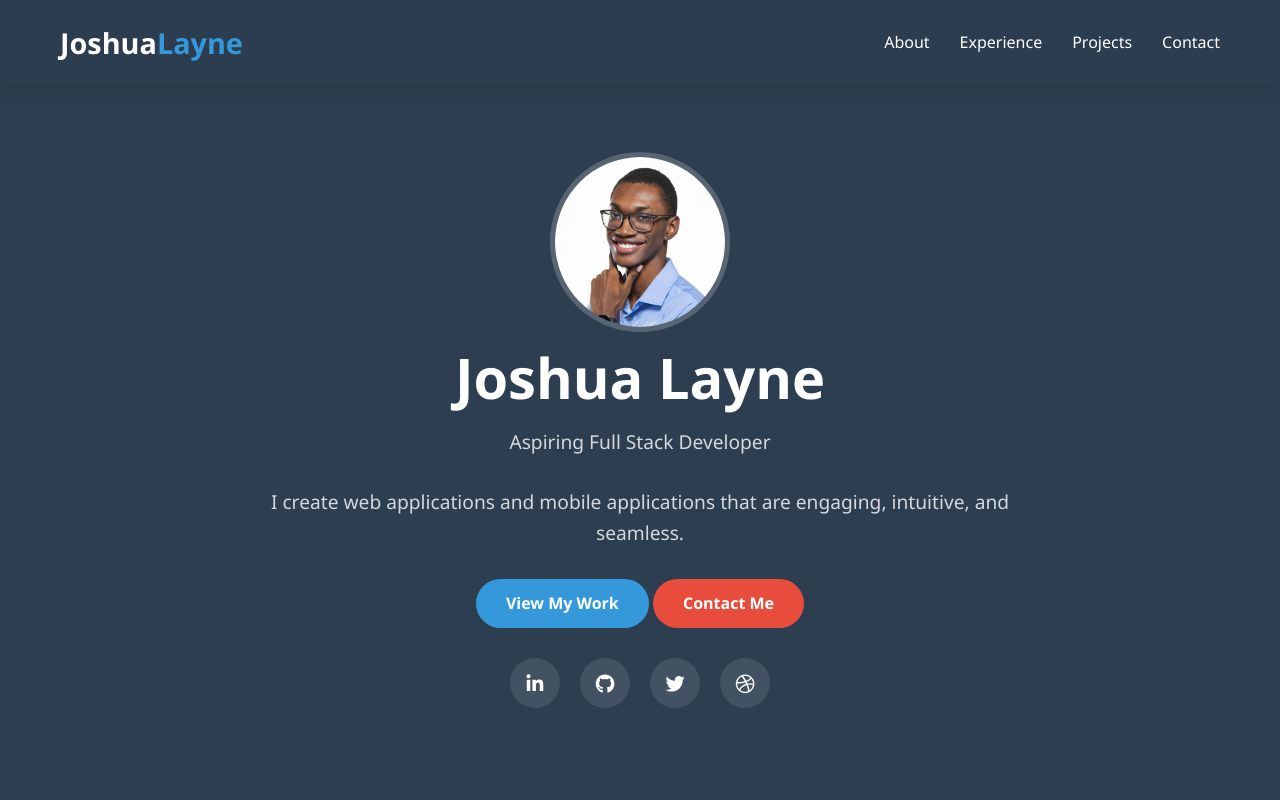
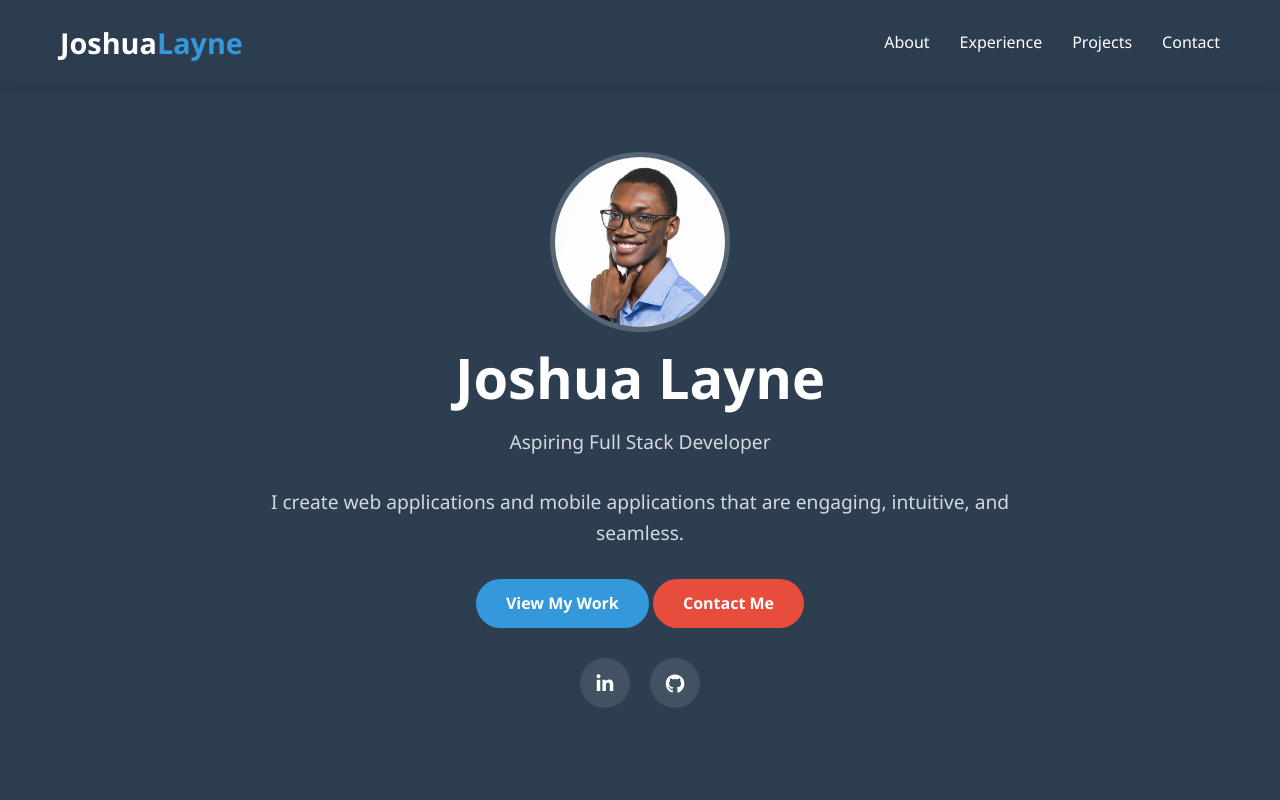
Before and after one commit to jlayne246/joshua-portfolio, a plain HTML site: page index.html in a window 1280 px wide. Shown: the top 800 px of the page. Drawn offline with Linux system fonts and the light colour scheme.

```diff
--- a/index.html
+++ b/index.html
@@ -621,10 +621,10 @@
                     <a href="#contact" class="btn btn-accent">Contact Me</a>
                 </div>
                 <div class="social-icons">
-                    <a href="#"><i class="fab fa-linkedin-in"></i></a>
-                    <a href="#"><i class="fab fa-github"></i></a>
-                    <a href="#"><i class="fab fa-twitter"></i></a>
-                    <a href="#"><i class="fab fa-dribbble"></i></a>
+                    <a href="https://www.linkedin.com/in/joshua-r-layne/"><i class="fab fa-linkedin-in"></i></a>
+                    <a href="https://github.com/jlayne246"><i class="fab fa-github"></i></a>
+                    <!-- <a href="#"><i class="fab fa-twitter"></i></a> -->
+                    <!-- <a href="#"><i class="fab fa-dribbble"></i></a> -->
                 </div>
             </div>
         </div>
```
